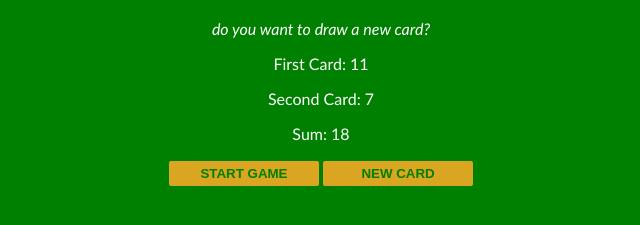
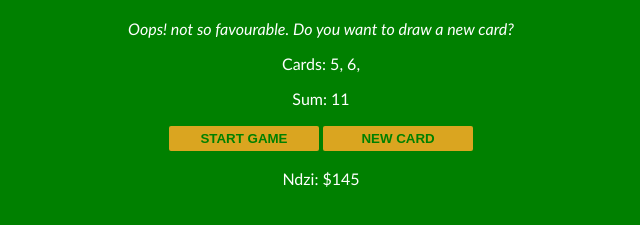
Before and after one commit to nd31pr0/BlackJack-Game, a plain HTML site: page index.html in a window 1280 px wide. Both pictures are taken after a click on the button "START GAME". Shown: the part 63-288 px from the top of the page, without its empty margins (319-959 px from the left). Drawn offline with Linux system fonts and the light colour scheme.

Commit message:
Updated logic for newCard function to work only when the player still has chancer to play

```diff
--- a/index.html
+++ b/index.html
@@ -9,12 +9,12 @@
   <body>
     <h1>BlackJack</h1>
     <p id="message-el">Do you want to play a round?</p>
-    <p id="first">First Card</p>
-    <p id="second">Second Card</p>
-    <p id="sum">Sum</p>
+    <p id="cards-el">Cards: </p>
+    <p id="sum-el">Sum:</p>
     <p id="result-output"></p>
     <button onclick="startGame()">START GAME</button>
     <button onclick="newCard()">NEW CARD</button>
+    <p id="player-el">Per: $145</p>
     <script src="index.js"></script>
   </body>
 
--- a/index.js
+++ b/index.js
@@ -1,50 +1,76 @@
-let firstCard = Math.floor(Math.random() * 10) + 2;
-let secondCard = Math.floor(Math.random() * 10) + 2;
 
-let cards = [firstCard, secondCard] //array
+let cards = [] //array
 
-let sum = firstCard + secondCard;
+let sum = 0;
 let hasBlackJack = false
-let isAlive = true
+let isAlive = false
 let message = ""
+
+let player = {
+  name: "Ndzi",
+  chips: 145
+}
+
+let playerEl = document.getElementById('player-el')
+playerEl.textContent = player.name + ": $" + player.chips
 
 
 let messageEl = document.getElementById('message-el')
-let sumEl = document.getElementById('sum')
-let second = document.getElementById('second')
-let first = document.getElementById('first')
+let sumEl = document.getElementById('sum-el')
+let cardsEl = document.getElementById('cards-el')
 
 
+function startGame() {
+  if (isAlive === false && hasBlackJack === false) {
+    let isAlive = true;
+    let firstCard = Math.floor(Math.random() * 10) + 2;
+    let secondCard = Math.floor(Math.random() * 10) + 2;
+    cards = [firstCard, secondCard]
+    sum = firstCard + secondCard;
+    // console.log('isAlive evalutes at end of start function to ' + isAlive)
+    renderGame()
+  }
+  else {
+  }
+
+}
 function renderGame() {
-  first.textContent = "First Card: " + cards[0]
-  second.textContent = "Second Card: " + cards[1]
+  cardsEl.textContent = "Cards: "
+  for (let i = 0; i < cards.length; i++) {
+    cardsEl.textContent += cards[i] + ", "
+
+  }
   sumEl.textContent = "Sum: " + sum
   if (sum < 21) {
-    message = 'do you want to draw a new card?'
-
+    message = 'Oops! not so favourable. Do you want to draw a new card?'
+    isAlive = true
   }
   else if (sum === 21) {
-    message = "Ohoo! you got blackJack"
+    message = "Ohoo! you got blackJack and have won the game. Congrats!!!"
+    isAlive = false
     hasBlackJack = true
   }
   else {
     message = "you're out of the game"
     isAlive = false
   }
-
+  // console.log("isAlive evaluates at end of render to " + isAlive)
   messageEl.textContent = message
-
 
 }
 
 function newCard() {
-  let thirdCard = 5
-  sum += thirdCard
-  cards.push(thirdCard)
-  renderGame()
+  // console.log("isalive is " + isAlive)
+  // console.log("hasBlackJack is " + hasBlackJack)
+
+  if (isAlive === true && hasBlackJack === false) {
+    let thirdCard = Math.floor(Math.random() * 10) + 2;
+    sum += thirdCard
+    cards.push(thirdCard)
+    renderGame()
+  }
+  else if (isAlive === false || hasBlackJack === true) {
+    messageEl.textContent = "sorry this session of the game is ended and you can only start a new game"
+  }
 
 }
-
-function startGame() {
-  renderGame()
-}
```
